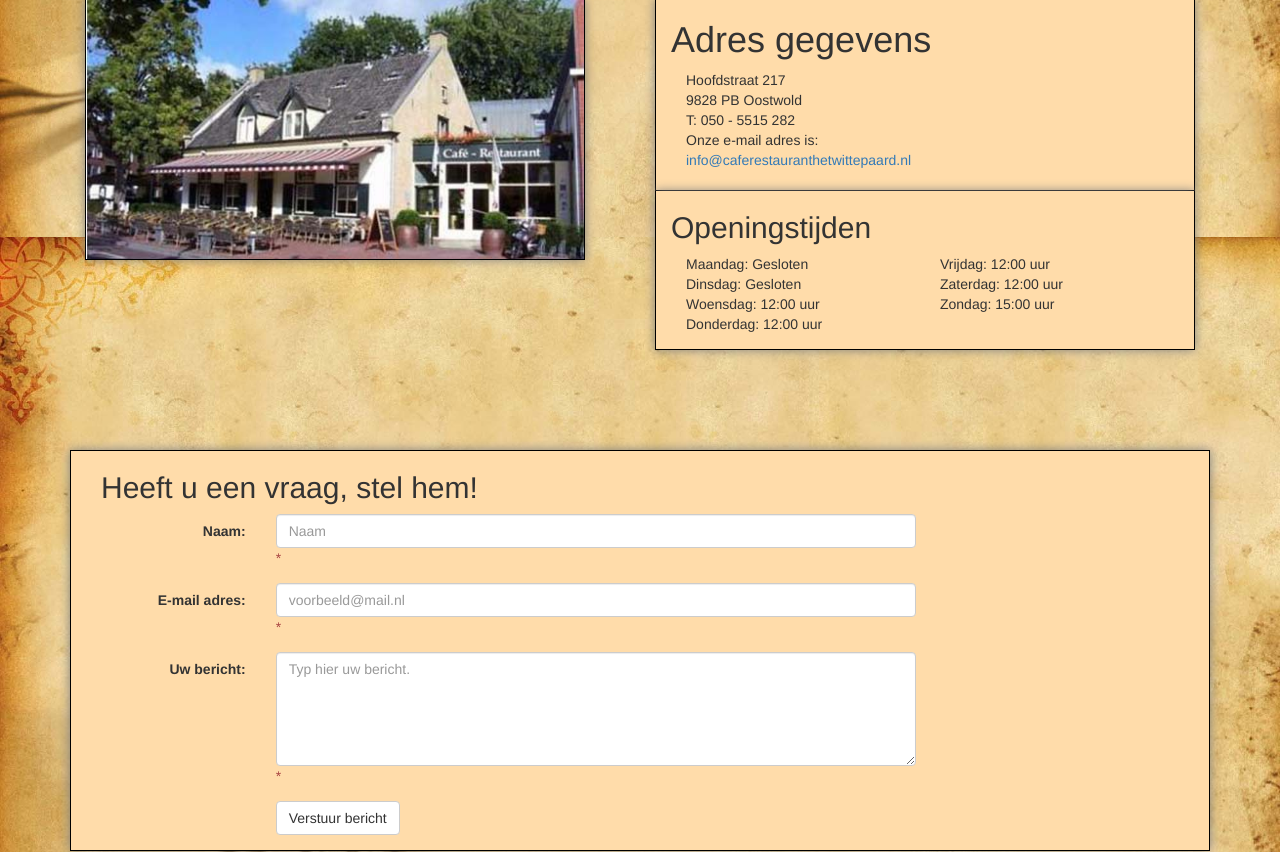
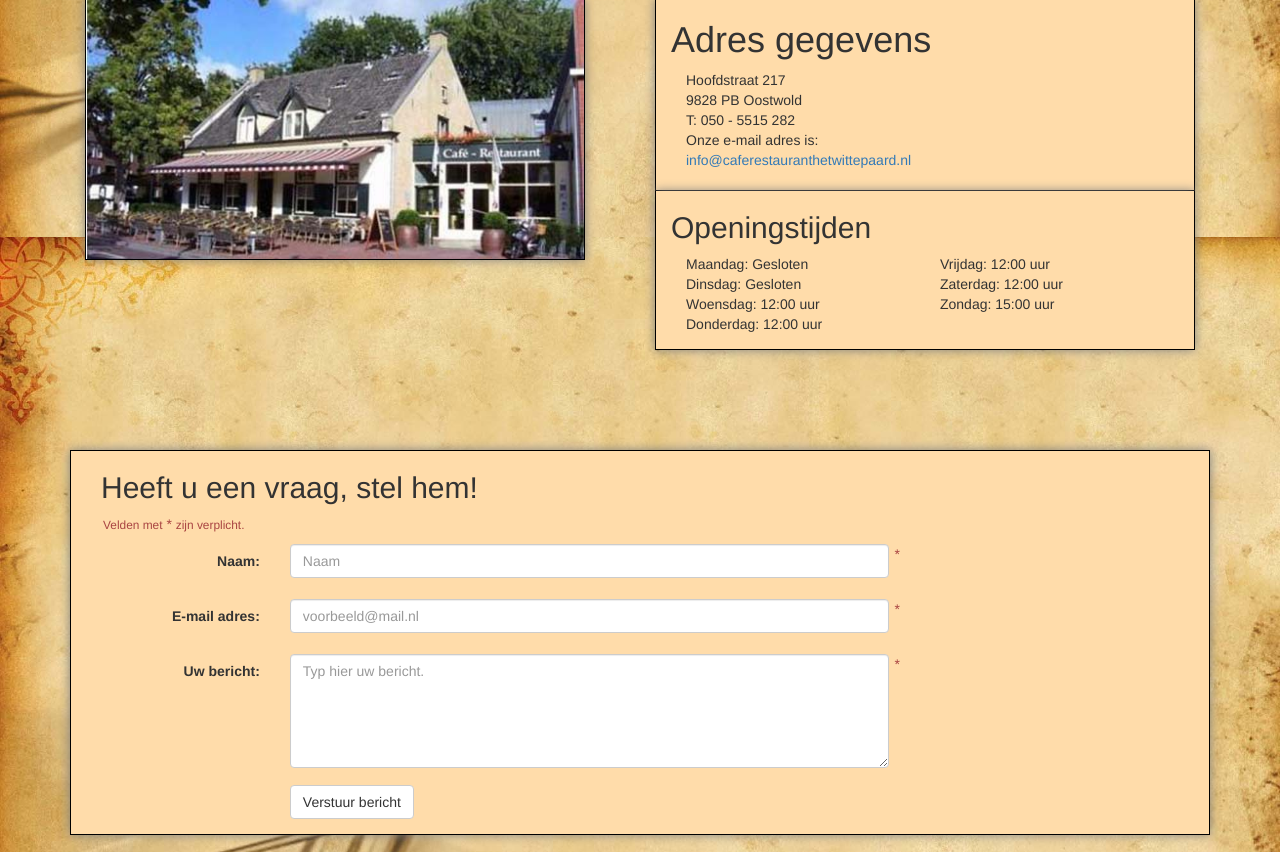
Before and after one commit to AlfaOpdrachten/HetWittePaard, a PHP site: page /contact.php in a window 1280 px wide. Shown: the part 563-1415 px from the top of the page. Run offline with PHP 8.4, Linux system fonts and the light colour scheme; data that the repository does not hold is empty; some libraries are stand-ins or nearby versions.

Commit message:
contact.php opmaken afgerond

```diff
--- a/contact.php
+++ b/contact.php
@@ -84,26 +84,32 @@ if(isset($_POST['submit']))
                         <?php if($test){echo $test;} ?>
                         <h2>Heeft u een vraag, stel hem!</h2>
                     </div>
-                    <form class="form-horizontal" role="form" action="" method="post">
+                    <form class="form-horizontal" role="form" action="" style="padding-left: 17px" method="post">
+                            <p class="text-danger">
+                            <span class="small">Velden met</span>
+                            *
+                            <span class="small">zijn verplicht.</span>
+                            </p>
+
                         <div class="form-group">
                             <label class="control-label col-sm-2" for="naam">Naam:</label>
-                            <div class="col-sm-10">
-                                <input required type="text" class="form-control" style="display: block; width: 640px" id="naam" name="naam" placeholder="Naam">
-                                <span class="text-danger">*</span>
+                            <div class="col-sm-10" style="display: inline-flex; width: 640px">
+                                <input class="form-control" id="naam" name="naam" placeholder="Naam" required="" type="text">
+                                <span class="text-danger" style="padding-left: 5px; padding-bottom: 20px">*</span>
                             </div>
                         </div>
                         <div class="form-group">
                             <label class="control-label col-sm-2" for="email">E-mail adres:</label>
-                            <div class="col-sm-10">
-                                <input required type="email" class="form-control" id="email" style="display: block; width: 640px" name="email" placeholder="voorbeeld@mail.nl">
-                                <span class="text-danger">*</span>
+                            <div class="col-sm-10" style="display: inline-flex; width: 640px; vertical-align: text-top;">
+                                <input required type="email" class="form-control" id="email" name="email" placeholder="voorbeeld@mail.nl">
+                                <span class="text-danger" style="padding-left: 5px; padding-bottom: 20px">*</span>
                             </div>
                         </div>
                         <div class="form-group">
                             <label class="control-label col-sm-2" for="bericht">Uw bericht:</label>
-                            <div class="col-sm-10">
-                                <textarea required class="form-control" rows="5" style="display: block; width: 640px" id="bericht" name="bericht" placeholder="Typ hier uw bericht."></textarea>
-                                <span class="text-danger">*</span>
+                            <div class="col-sm-10" style="display: inline-flex; width: 640px">
+                                <textarea required class="form-control" rows="5" id="bericht" name="bericht" placeholder="Typ hier uw bericht."></textarea>
+                                <span class="text-danger" style="padding-left: 5px; padding-bottom: 20px">*</span>
                             </div>
                         </div>
                         <div class="form-group">
--- a/css/main.css
+++ b/css/main.css
@@ -57,10 +57,8 @@ ul.nav li.dropdown:hover ul.dropdown-menu {
     display: block;
 }
 
-.form-control {
-    display: inline-block;
-    width: 400px;
-    max-width: 95%;
+form[role="form"] > .form-group *{
+    vertical-align: text-top;
 }
 
 @media (min-width: 768px) {
```
